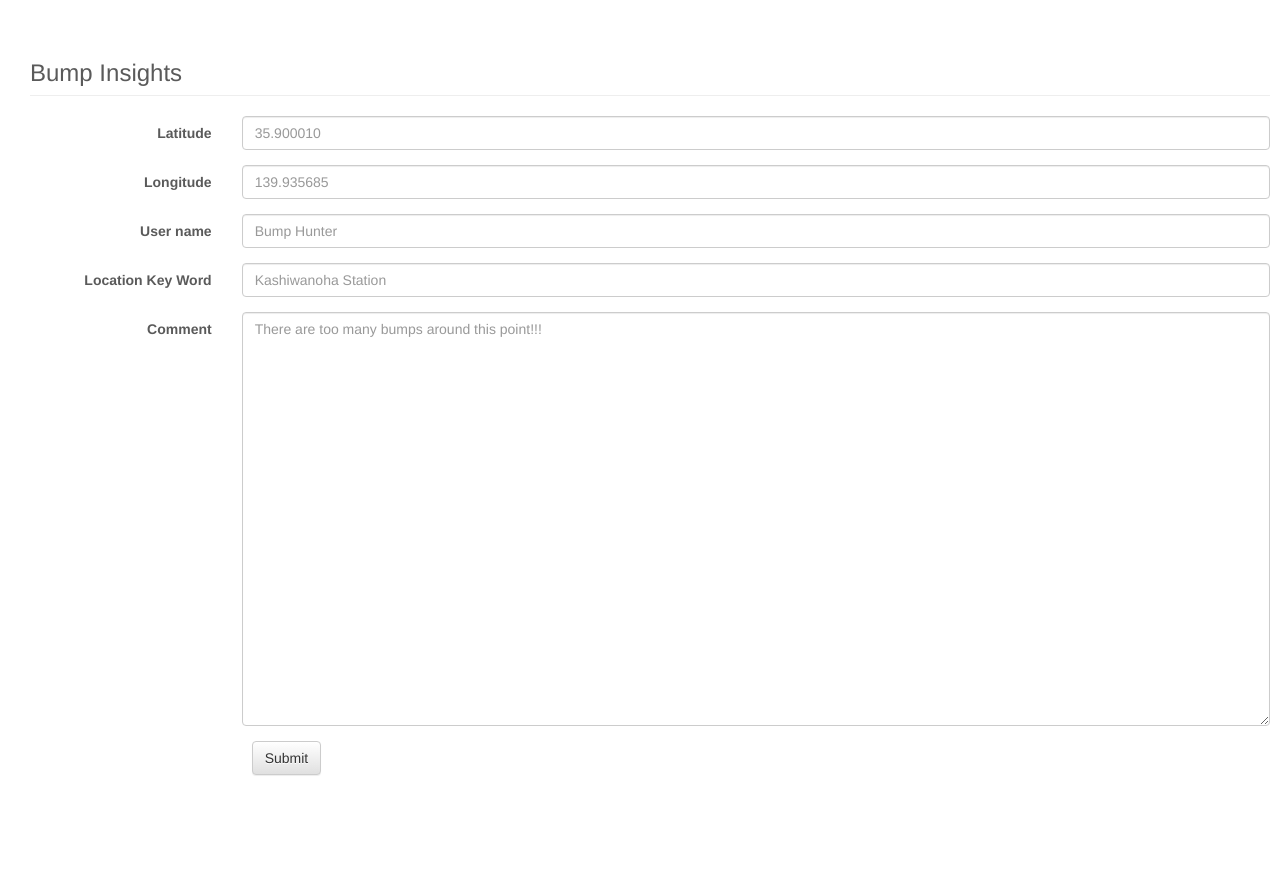
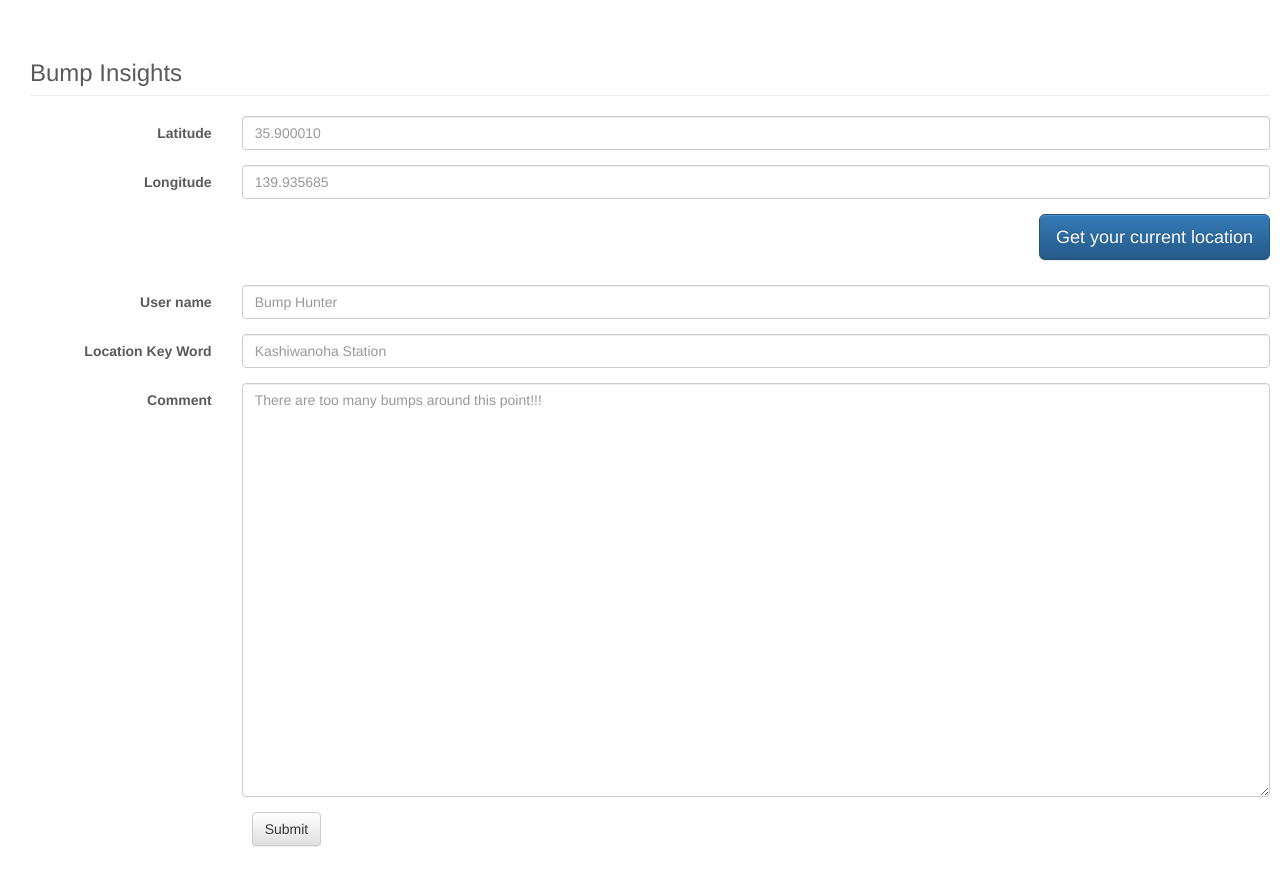
Before and after one commit to tstomoki/Millet-Way, a Django app: page /bump_hunter/bump_insights/ in a window 1280 px wide. Shown: the part 52-938 px from the top of the page. Before the commit the page ends 828 px from the top, so only its background shows below. Run offline with Django 3.2, Linux system fonts and the light colour scheme; the visitor is signed in with stand-in values (Sample User, id 1); some libraries are stand-ins or nearby versions.

Commit message:
added mock botton

```diff
--- a/locals/road_condition_detector/bump_hunter/templates/bump_hunter/bump_insights.html
+++ b/locals/road_condition_detector/bump_hunter/templates/bump_hunter/bump_insights.html
@@ -26,6 +26,9 @@
       </div>
     </div>
     <div class="form-group">
+      <p style="float: right; margin-right: 15px;"><a class="btn btn-lg btn-primary" href="/bump_hunter/bump_map/" role="button">Get your current location</a></p>
+    </div>
+    <div class="form-group">
       <label for="inputEmail3" class="col-sm-2 control-label">User name</label>
       <div class="col-sm-10">
         {{ form.user_name}}
```
